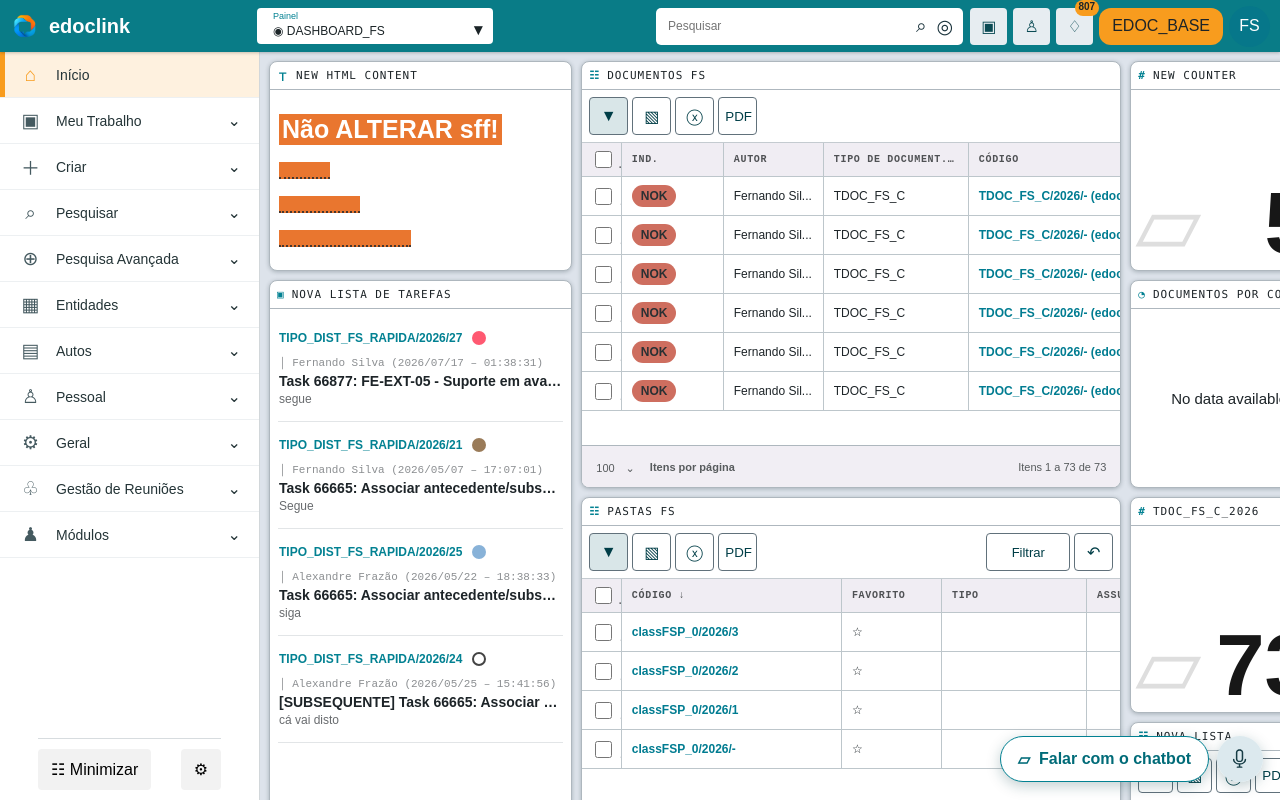
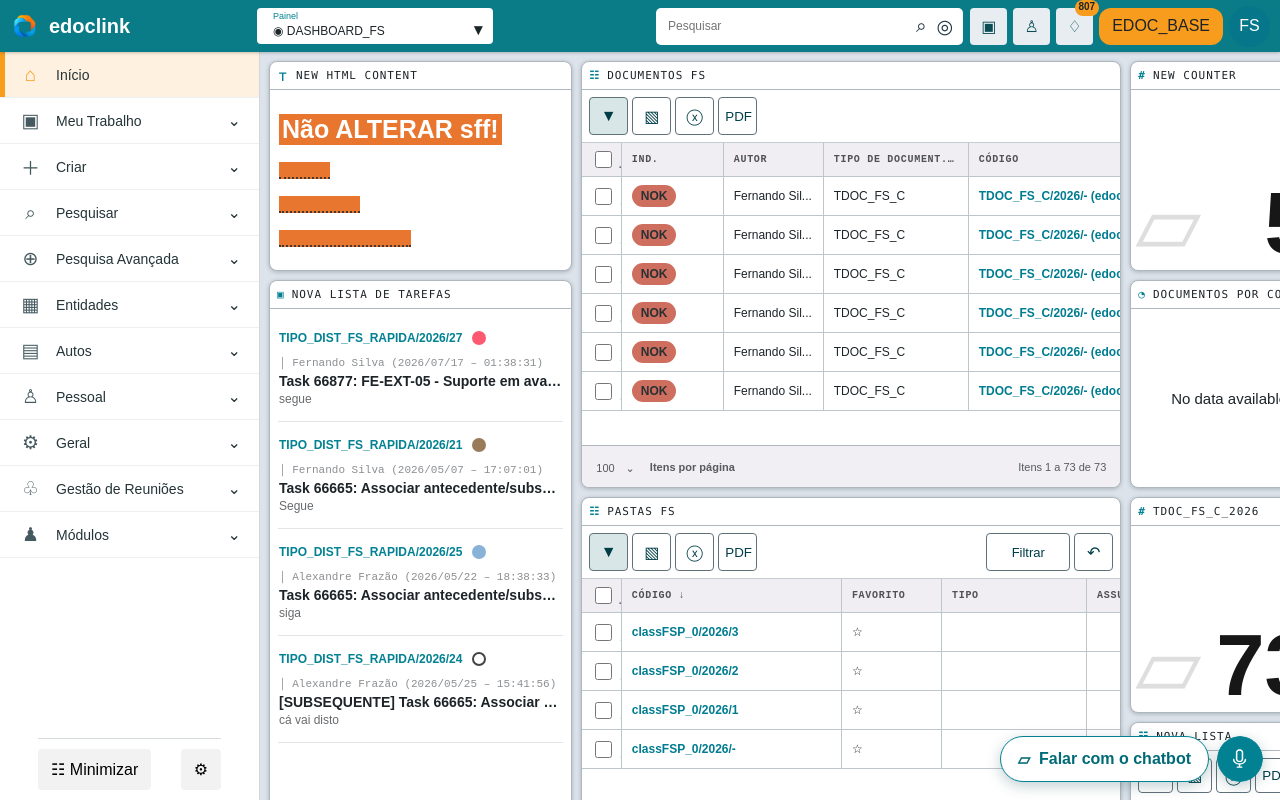
Before and after one commit to leandromicael123/Bot-o-edoclink, an Angular app: page / in a window 1280 px wide. Built offline with nearby package versions, Linux system fonts and the light colour scheme.

Commit message:
Rebuild src/edoclink-voice-button/edoclink-voice-button.component.css

```diff
--- a/src/edoclink-voice-button/edoclink-voice-button.component.css
+++ b/src/edoclink-voice-button/edoclink-voice-button.component.css
@@ -8,17 +8,17 @@ button {
   height: 100%;
   place-items: center;
   padding: 0;
-  color: #173d46;
-  background: #dce9ee;
-  border: 1px solid #dce9ee;
-  border-radius: 3px;
+  color: #ffffff;
+  background: #028192;
+  border: 1px solid #028192;
+  border-radius: 50%;
   cursor: pointer;
 }
 
 button:hover,
 button:focus-visible {
   color: #ffffff;
-  background: #087f8d;
+  background: #006f7d;
   outline: 2px solid #ffffff;
   outline-offset: 1px;
 }
```
